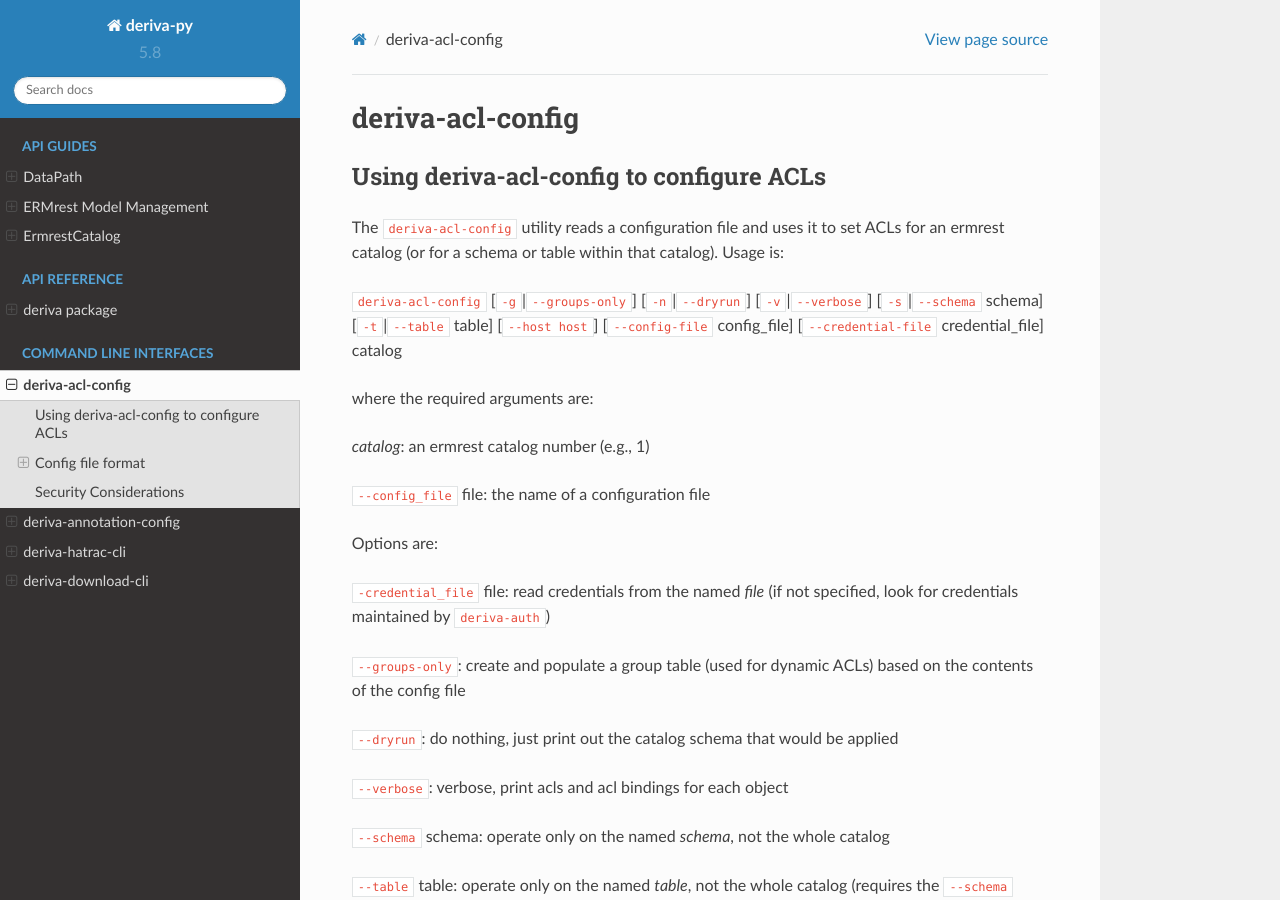
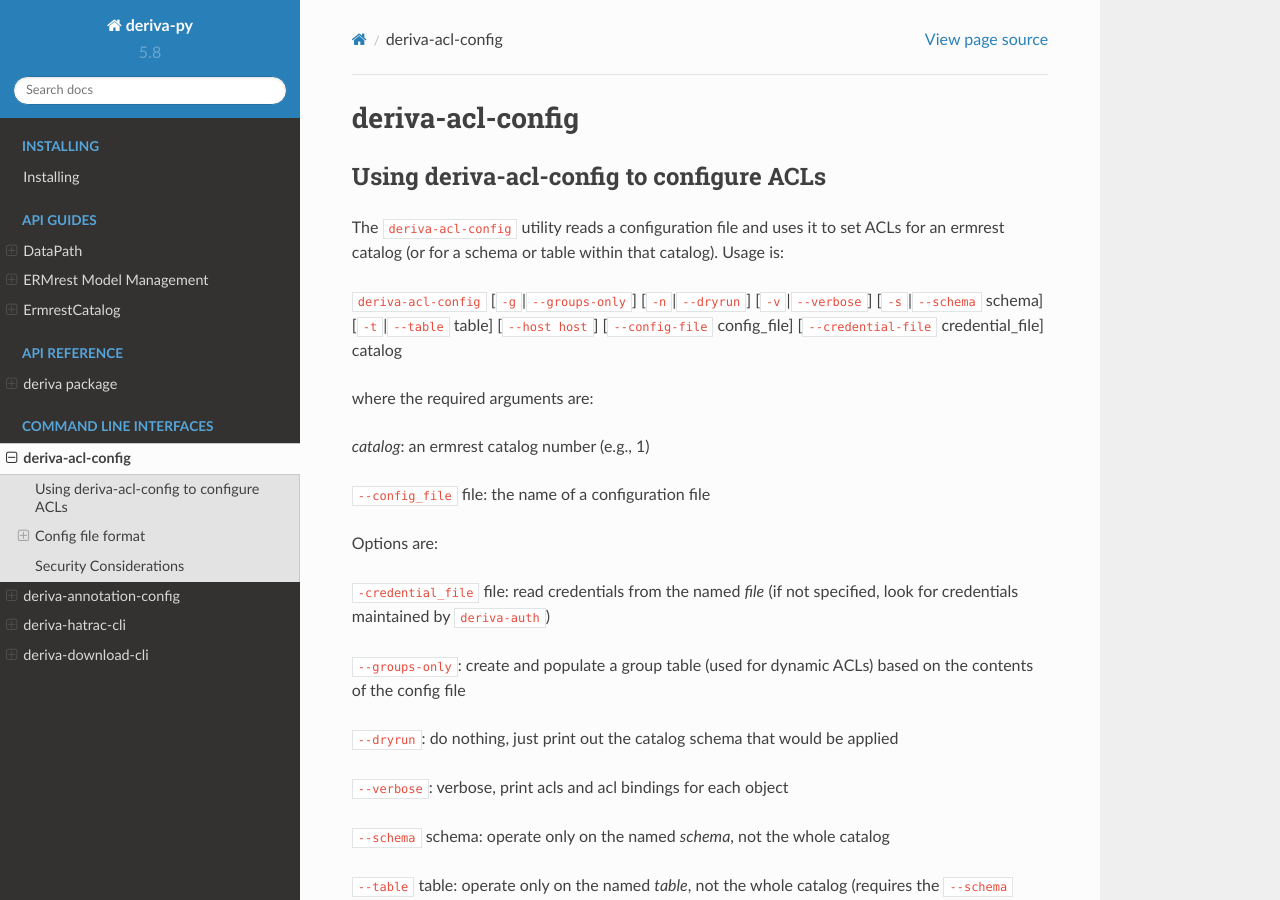
Before and after one commit to informatics-isi-edu/deriva-py, a Sphinx documentation site: the page built from docs/cli/deriva-acl-config.md, in a window 1280 px wide and 900 px high. Built offline with Sphinx 7.4.7 and the Read the Docs theme 2.0.0, drawn with Linux system fonts in a browser that asks for light colours.

Commit message:
adding an install doc, standardizing headings

````diff
--- a/docs/cli/deriva-acl-config.md
+++ b/docs/cli/deriva-acl-config.md
@@ -1,5 +1,7 @@
 # deriva-acl-config
-#### Using deriva-acl-config to configure ACLs ###
+
+## Using deriva-acl-config to configure ACLs
+
 The `deriva-acl-config` utility reads a configuration file and uses it to set ACLs for an ermrest catalog (or for a schema or table within that catalog). Usage is:
 
 `deriva-acl-config` [`-g`|`--groups-only`] [`-n`|`--dryrun`] [`-v`|`--verbose`] [`-s`|`--schema` schema] [`-t`|`--table` table] [`--host host`] [`--config-file` config_file] [`--credential-file` credential_file] catalog
@@ -26,7 +28,8 @@
 
 `--host` host: configure the server on the specified _host_ (default `localhost`)
 
-#### Config file format ####
+## Config file format
+
 The config file is a json file divided into the following stanzas:
 
 `groups`: defines a set of named group lists, which can be used in ACL definitions later in the config file.
@@ -47,7 +50,8 @@
 
 `foreign_key_acls`: ACLs for foreign keys. Static ACLs (from `acl_definitions`) and dynamic ACLs (from `acl_bindings`) are assigned to foreign keys
 
-##### The groups stanza #####
+### The groups stanza
+
 The `groups` stanza is a list of entries of the form
 
 name: [values]
@@ -65,7 +69,8 @@
     }
 ```
 
-##### The group_list_table stanza #####
+### The group_list_table stanza
+
 If you're defining dynamic ACLs, at some point you'll probably want a table in your catalog somewhere that maps names to lists of groups. The group_list_table stanza specifies the schema and table name of a table to create for this list of groups. For example:
 ```
     "group_list_table" : {"schema" : "_acl_admin", "table" : "group_lists"}
@@ -82,7 +87,8 @@
  empty        | {}
 ```
 
-##### The acl_definitions stanza #####
+### The acl_definitions stanza
+
 This is where you define static ACLs for later use. The syntax is a list of
 
 name: value
@@ -97,7 +103,8 @@
 ```
 In this example, the `unrestricted_read` ACL grants read access to everyone and restricts create and write access to the `isrd-systems` group; the `isrd_read` ACL is the same,except that it grants read access only to the `isrd-all` set of groups. Note that this stanza only defines the set of permissions and who they're associated with; by itself, it doesn't apply these ACLs to any object in the catalog.
 
-##### The acl_bindings stanza #####
+### The acl_bindings stanza
+
 This is where you define dynamic ACLs for later use. The syntax is a list of
 
 name: value
@@ -132,14 +139,16 @@
 ```
 This can be useful if you want to apply the same dynamic ACL to mutliple tables, since each table's foreign key will have a different name by default.
 
-##### The catalog_acls stanza #####
+### The catalog_acls stanza
+
 This is where ACLs for the catalog itself are set. (Note: there's a bootstrapping issue for new catalogs - since this tool uses ermrest, you need to already have permission on the catalog before you can set any new permissions). For example:
 ```
     "catalog_acl" : {"acl" : "unrestricted_read"}
 ```
 This applies the `unrestricted_read` ACL defined above to the catalog.
 
-##### The schema_acls stanza #####
+### The schema_acls stanza
+
 This is where ACLs for schemas are set. The syntax is a list of entries of the form:
 
 {schema_descriptor: value, acl_descriptor: value}
@@ -177,7 +186,8 @@
 ```
 This, paired with the catalog_acl stanza above, allows anyone to read the Vocabulary schema and ISRD people to read the "ISRD_Internal". It forbids anyone from reading any other schema in the catalog.
 
-##### The table_acls stanza #####
+### The table_acls stanza
+
 This is where ACLs for tables are set. The syntax is a list of entries of the form:
 {schema_descriptor, table_descriptor, [acl_descriptor], [acl_bindings_descriptor]}
 A schema descriptor has the same form as in the schema_acls stanza.
@@ -204,7 +214,8 @@
 
 where _list_of_bindings_ is a list of ACL bindings defined in the acl_bindings stanza.
 
-##### The column_acls stanza #####
+### The column_acls stanza
+
 This is where ACLs for columns are set. The syntax is a list of entries of the form:
 {schema_descriptor, table_descriptor, column_descriptor, [acl_descriptor], [acl_bindings_descriptor] [invalidate_bindings_descriptor]}
 The schema, table, acl, and acl_bindings descriptors have the same form as above.
@@ -227,7 +238,7 @@
 
 where _list_of_bindings_ is a list of bindng names to invalidate (i.e., ACL bindings that were defined on the column's table but that should not be applied to the column).
 
-##### The foreign_key_acls stanza #####
+### The foreign_key_acls stanza
 
 This is where ACLs for foreign keys are set. The syntax is a list of entries of the form:
 
@@ -255,7 +266,7 @@
 * If no exact match is found and exactly one regular expression match is found, it's used.
 * If no exact match is found and more than one regular expression match is found, an error is thrown.
 
-#### Security Considerations ####
+## Security Considerations
 
 There's no guarantee of the order in which changes will be applied. For example, if your current state restricts access to a table, like this:
 
--- a/docs/index.rst
+++ b/docs/index.rst
@@ -1,5 +1,11 @@
 deriva-py
 ==================
+
+.. toctree::
+   :maxdepth: 1
+   :caption: Installing
+
+   install
 
 .. toctree::
    :maxdepth: 4
````
Also changed, not shown: docs/cli/deriva-annotation-config.md (+16 -9 lines), docs/install.md (added, +19 -0 lines).
